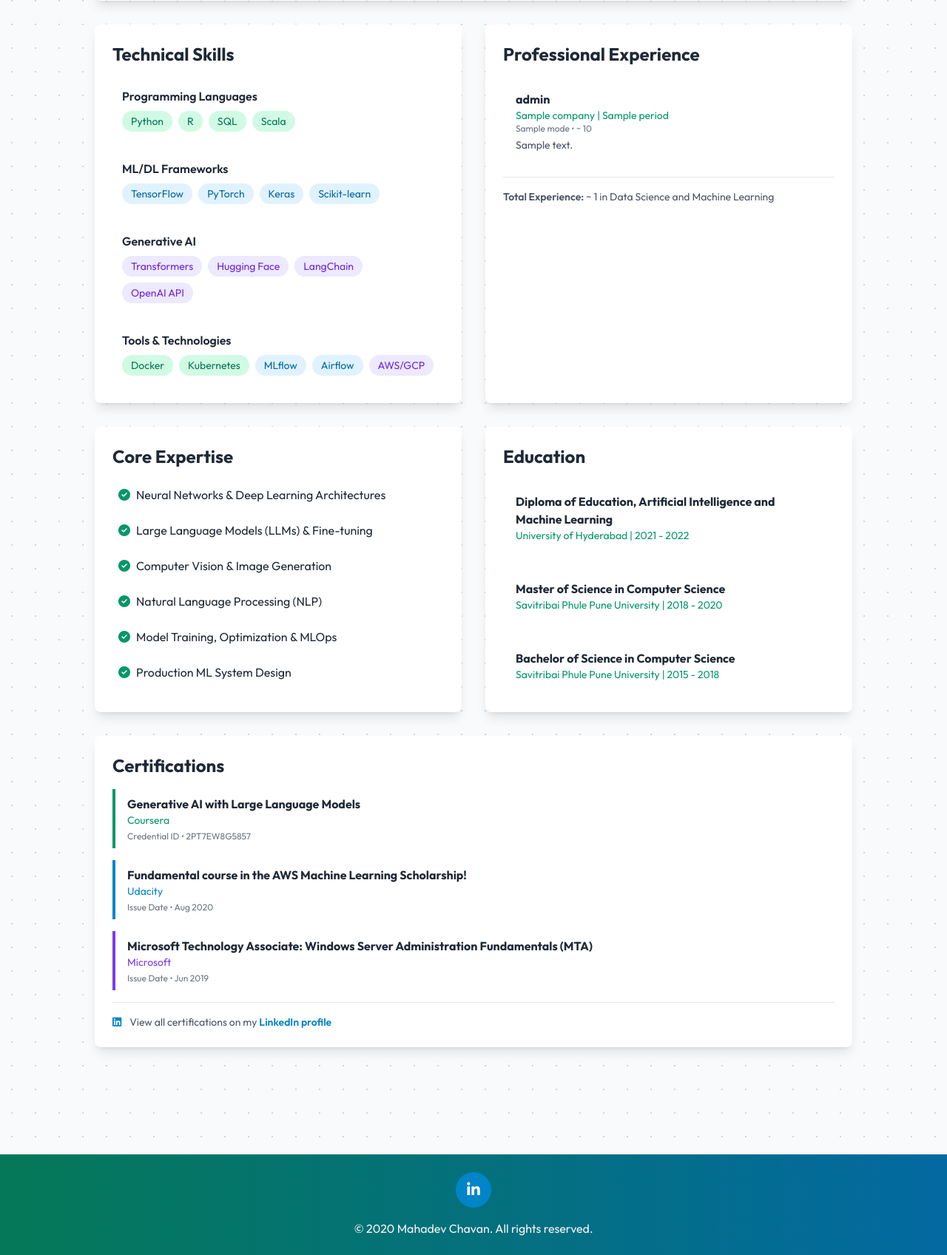
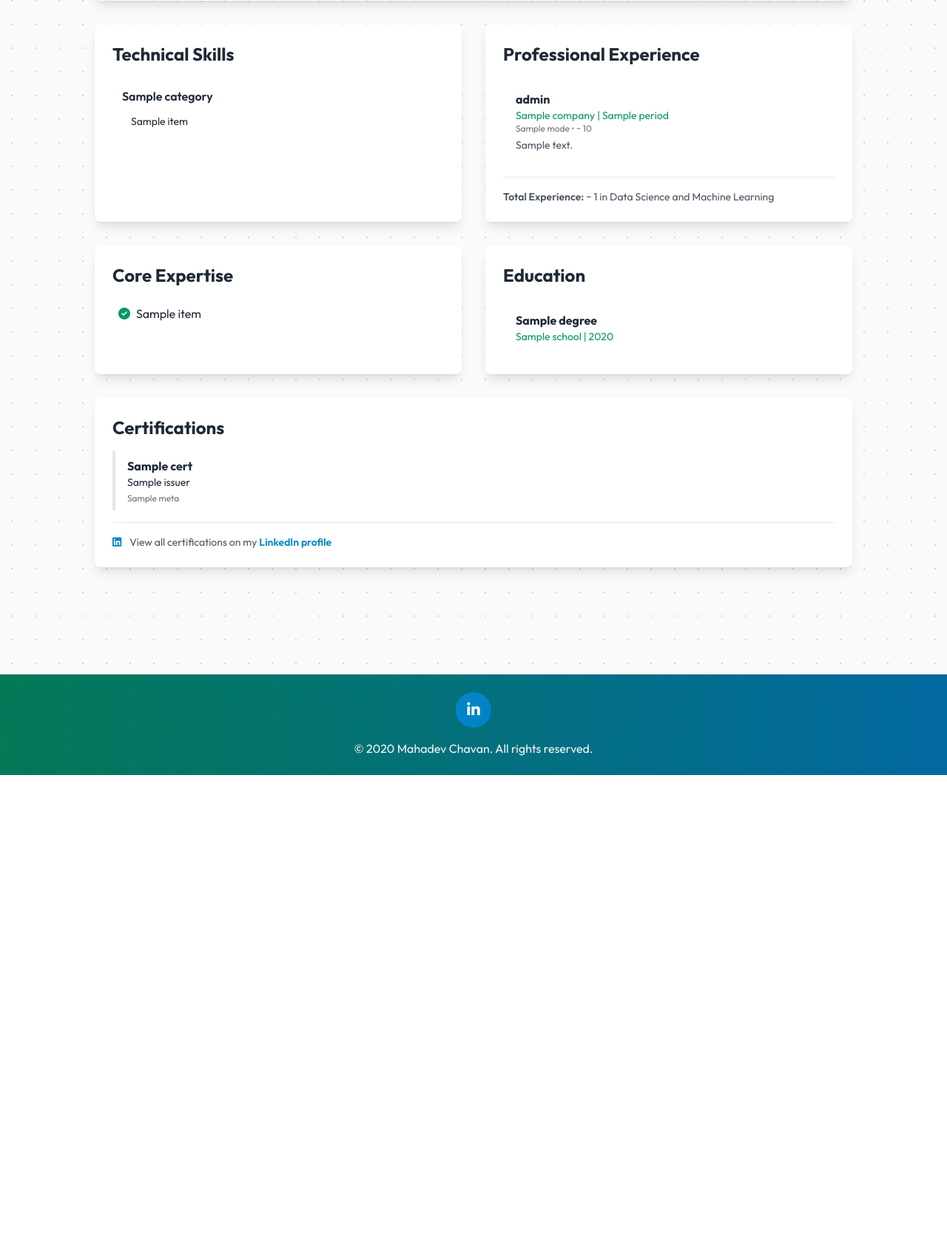
Before and after one commit to mahadevchavan/portfolio-website, a FastAPI app: template templates/about.html in a window 1280 px wide. Shown: the part 495-2192 px from the top of the page at 74% size. After the commit the page ends 1543 px from the top, so only its background shows below. Run offline with FastAPI, Linux system fonts and the light colour scheme; the template is opened without the code that fills it: most values are stand-ins (such as "Sample title", 1, 10 or a date in 2020); some libraries are stand-ins or nearby versions.

Commit message:
ADD added images for projects and code refactoring

```diff
--- a/main.py
+++ b/main.py
@@ -16,6 +16,9 @@
 import time
 import hmac
 from typing import Optional, Tuple
+
+from portfolio_data import get_projects, get_static_about_data, get_experience
+
 if os.getenv("VERCEL") is None:
     from dotenv import load_dotenv
     load_dotenv()
@@ -39,178 +42,10 @@
 # Templates
 templates = Jinja2Templates(directory="templates")
 
-def get_projects():
-    return [
-      {
-        'title': 'Large Language Model Fine-tuning Platform',
-        'category': 'Generative AI',
-        'cat_class': 'bg-green-100 text-green-800',
-        'desc': 'Developed an end-to-end platform for fine-tuning LLMs on custom datasets. Reduced training costs by 40% using LoRA adapters and quantization. The system supports GPT, BERT, and T5 variants with automated evaluation pipelines.',
-        'image': None, # Example: '/static/llm-dashboard.jpg'
-        'icon': 'fas fa-robot',
-        'gradient': 'from-blue-500 to-purple-600',
-        'tags': [
-          {'name': 'PyTorch', 'class': 'bg-purple-100 text-purple-800'},
-          {'name': 'Transformers', 'class': 'bg-purple-100 text-purple-800'},
-          {'name': 'Hugging Face', 'class': 'bg-purple-100 text-purple-800'},
-          {'name': 'AWS SageMaker', 'class': 'bg-purple-100 text-purple-800'},
-          {'name': 'Docker', 'class': 'bg-purple-100 text-purple-800'}
-        ],
-        'links': [
-          {'text': 'View Code →', 'url': '#', 'class': 'text-green-600 hover:text-green-700'},
-          {'text': 'Read Paper →', 'url': '#', 'class': 'text-blue-600 hover:text-blue-700'}
-        ]
-      },
-      {
-        'title': 'AI-Powered Image Generation System',
-        'category': 'Deep Learning',
-        'cat_class': 'bg-purple-100 text-purple-800',
-        'desc': 'Built a state-of-the-art image generation system using diffusion models and GANs. The system can generate high-quality images from text prompts with fine-grained control over style, composition, and artistic elements. Achieved FID score of 8.5 on benchmark datasets.',
-        'image': None,
-        'icon': 'fas fa-palette',
-        'gradient': 'from-green-500 to-teal-600',
-        'tags': [
-          {'name': 'TensorFlow', 'class': 'bg-purple-100 text-purple-800'},
-          {'name': 'Stable Diffusion', 'class': 'bg-purple-100 text-purple-800'},
-          {'name': 'GANs', 'class': 'bg-purple-100 text-purple-800'},
-          {'name': 'CUDA', 'class': 'bg-purple-100 text-purple-800'},
-          {'name': 'Flask API', 'class': 'bg-purple-100 text-purple-800'}
-        ],
-        'links': [
-          {'text': 'View Code →', 'url': '#', 'class': 'text-green-600 hover:text-green-700'},
-          {'text': 'Live Demo →', 'url': '#', 'class': 'text-blue-600 hover:text-blue-700'}
-        ]
-      },
-      {
-        'title': 'Real-time Predictive Analytics Platform',
-        'category': 'Machine Learning',
-        'cat_class': 'bg-green-100 text-green-800',
-        'desc': 'Designed a scalable ML platform processing 50k+ events per second with sub-10ms latency. The system leverages distributed computing for real-time predictions and includes an automated retraining framework that improved model freshness by 200%.',
-        'image': None,
-        'icon': 'fas fa-chart-line',
-        'gradient': 'from-green-500 to-blue-600',
-        'tags': [
-          {'name': 'Apache Spark', 'class': 'bg-green-100 text-green-800'},
-          {'name': 'Kafka', 'class': 'bg-green-100 text-green-800'},
-          {'name': 'XGBoost', 'class': 'bg-blue-100 text-blue-800'},
-          {'name': 'Kubernetes', 'class': 'bg-blue-100 text-blue-800'},
-          {'name': 'MLflow', 'class': 'bg-purple-100 text-purple-800'}
-        ],
-        'links': [
-          {'text': 'View Code →', 'url': '#', 'class': 'text-green-600 hover:text-green-700'},
-          {'text': 'Case Study →', 'url': '#', 'class': 'text-blue-600 hover:text-blue-700'}
-        ]
-      },
-      {
-        'title': 'Medical Image Analysis with Deep Learning',
-        'category': 'Computer Vision',
-        'cat_class': 'bg-blue-100 text-blue-800',
-        'desc': 'Developed a deep learning system for automated medical image analysis, achieving 94% diagnostic accuracy. The model uses CNNs and attention mechanisms to detect anomalies, reducing manual review time for radiologists by approximately 30%.',
-        'image': None,
-        'icon': 'fas fa-microscope',
-        'gradient': 'from-blue-500 to-purple-600',
-        'tags': [
-          {'name': 'PyTorch', 'class': 'bg-blue-100 text-blue-800'},
-          {'name': 'ResNet', 'class': 'bg-blue-100 text-blue-800'},
-          {'name': 'Vision Transformers', 'class': 'bg-purple-100 text-purple-800'},
-          {'name': 'DICOM', 'class': 'bg-purple-100 text-purple-800'},
-          {'name': 'Grad-CAM', 'class': 'bg-purple-100 text-purple-800'}
-        ],
-        'links': [
-          {'text': 'View Code →', 'url': '#', 'class': 'text-blue-600 hover:text-blue-700'},
-          {'text': 'Research Paper →', 'url': '#', 'class': 'text-purple-600 hover:text-purple-700'}
-        ]
-      },
-      {
-        'title': 'Intelligent Conversational AI Assistant',
-        'category': 'NLP',
-        'cat_class': 'bg-pink-100 text-pink-800',
-        'desc': 'Created an advanced conversational AI system using RAG (Retrieval-Augmented Generation). The assistant handles multi-turn conversations with context retention, reducing customer support ticket volume by 45% in pilot testing.',
-        'image': None,
-        'icon': 'fas fa-comments',
-        'gradient': 'from-purple-500 to-rose-600',
-        'tags': [
-          {'name': 'LangChain', 'class': 'bg-pink-100 text-pink-800'},
-          {'name': 'OpenAI GPT', 'class': 'bg-pink-100 text-pink-800'},
-          {'name': 'Vector DB', 'class': 'bg-pink-100 text-pink-800'},
-          {'name': 'FastAPI', 'class': 'bg-pink-100 text-pink-800'},
-          {'name': 'Redis', 'class': 'bg-pink-100 text-pink-800'}
-        ],
-        'links': [
-          {'text': 'View Code →', 'url': '#', 'class': 'text-green-600 hover:text-green-700'},
-          {'text': 'Try Demo →', 'url': '#', 'class': 'text-blue-600 hover:text-blue-700'}
-        ]
-      }
-    ]
-
-def get_static_about_data():
-    skills = [
-      {
-        'title': 'Programming Languages',
-        'items': [
-          {'name': 'Python', 'class': 'bg-emerald-100 text-emerald-700'},
-          {'name': 'R', 'class': 'bg-emerald-100 text-emerald-700'},
-          {'name': 'SQL', 'class': 'bg-emerald-100 text-emerald-700'},
-          {'name': 'Scala', 'class': 'bg-emerald-100 text-emerald-700'}
-        ]
-      },
-      {
-        'title': 'ML/DL Frameworks',
-        'items': [
-          {'name': 'TensorFlow', 'class': 'bg-sky-100 text-sky-700'},
-          {'name': 'PyTorch', 'class': 'bg-sky-100 text-sky-700'},
-          {'name': 'Keras', 'class': 'bg-sky-100 text-sky-700'},
-          {'name': 'Scikit-learn', 'class': 'bg-sky-100 text-sky-700'}
-        ]
-      },
-      {
-        'title': 'Generative AI',
-        'items': [
-          {'name': 'Transformers', 'class': 'bg-violet-100 text-violet-700'},
-          {'name': 'Hugging Face', 'class': 'bg-violet-100 text-violet-700'},
-          {'name': 'LangChain', 'class': 'bg-violet-100 text-violet-700'},
-          {'name': 'OpenAI API', 'class': 'bg-violet-100 text-violet-700'}
-        ]
-      },
-      {
-        'title': 'Tools & Technologies',
-        'items': [
-          {'name': 'Docker', 'class': 'bg-emerald-100 text-emerald-700'},
-          {'name': 'Kubernetes', 'class': 'bg-emerald-100 text-emerald-700'},
-          {'name': 'MLflow', 'class': 'bg-sky-100 text-sky-700'},
-          {'name': 'Airflow', 'class': 'bg-sky-100 text-sky-700'},
-          {'name': 'AWS/GCP', 'class': 'bg-violet-100 text-violet-700'}
-        ]
-      }
-    ]
-
-    expertise = [
-      'Neural Networks & Deep Learning Architectures',
-      'Large Language Models (LLMs) & Fine-tuning',
-      'Computer Vision & Image Generation',
-      'Natural Language Processing (NLP)',
-      'Model Training, Optimization & MLOps',
-      'Production ML System Design'
-    ]
-
-    education = [
-      {'degree': 'Diploma of Education, Artificial Intelligence and Machine Learning', 'school': 'University of Hyderabad', 'year': '2021 - 2022'},
-      {'degree': 'Master of Science in Computer Science', 'school': 'Savitribai Phule Pune University', 'year': '2018 - 2020'},
-      {'degree': 'Bachelor of Science in Computer Science', 'school': 'Savitribai Phule Pune University', 'year': '2015 - 2018'}
-    ]
-
-    certifications = [
-      {'name': 'Generative AI with Large Language Models', 'issuer': 'Coursera', 'date': 'August 28, 2025', 'meta': 'Credential ID • 2PT7EW8G5857', 'color': 'emerald'},
-      {'name': 'Fundamental course in the AWS Machine Learning Scholarship!', 'issuer': 'Udacity', 'date': 'Aug 2020', 'meta': 'Issue Date • Aug 2020', 'color': 'sky'},
-      {'name': 'Microsoft Technology Associate: Windows Server Administration Fundamentals (MTA)', 'issuer': 'Microsoft', 'date': 'Jun 2019', 'meta': 'Issue Date • Jun 2019', 'color': 'violet'}
-    ]
-
-    return skills, expertise, education, certifications
-
 @app.get("/", response_class=HTMLResponse)
 async def read_root(request: Request):
     projects = get_projects()
-    experience, total_experience = calculate_experience()
+    experience, total_experience = get_experience()
     skills, expertise, education, certifications = get_static_about_data()
 
     return templates.TemplateResponse("index.html", {
@@ -225,133 +60,19 @@
         "certifications": certifications
     })
 
-def calculate_experience():
-    experience = [
-      {
-        'role': 'Data Science Engineer',
-        'company': 'KSolves India Limited, Pune',
-        'period': 'April 2024 - Present',
-        'start_date': '2024-04-01',
-        'end_date': 'Current',
-        'mode': 'Hybrid Mode',
-        'desc': """
-<ul class="list-disc pl-4 space-y-4 mt-2">
-    <li>
-        <span class="font-bold text-gray-900">ML-Powered Automation (Salesforce):</span> Engineered an end-to-end machine learning ticket routing system integrated with Salesforce. Designed custom feature engineering logic to evaluate ticket complexity, resolution trends, and engineer efficiency.
-        <div class="mt-1 text-emerald-700 font-medium text-sm">Impact: Achieved a ~60% reduction in manual intervention, drastically improving service response times and customer satisfaction.</div>
-    </li>
-    <li>
-        <span class="font-bold text-gray-900">NLP & Search Systems:</span> Built an automated backend system using Python, Pandas, and advanced NLP (similarity search) to precisely match customer requirements with relevant inventory materials.
-        <div class="mt-1 text-emerald-700 font-medium text-sm">Impact: Streamlined material quantity estimation, reducing manual effort by ~75% while increasing decision accuracy.</div>
-    </li>
-    <li>
-        <span class="font-bold text-gray-900">Computer Vision Solutions:</span> Developed a real-time Computer Vision POC for applicant monitoring. Leveraged facial landmarks, gaze estimation, and geometric analysis to track eye movement and attention during coding assessments.
-    </li>
-    <li>
-        <span class="font-bold text-gray-900">Predictive Analytics:</span> Built and deployed an AI-powered predictive maintenance model for enterprise HVAC systems, enabling proactive monitoring and significant operational efficiency improvements for the client.
-    </li>
-    <li>
-        <span class="font-bold text-gray-900">MLOps & Deployment:</span> Collaborated across teams to deploy, maintain, and scale production-ready AI solutions using Docker and custom data ingestion pipelines (XML-RPC APIs).
-    </li>
-</ul>
-<div class="mt-4 flex flex-wrap gap-2 border-t border-gray-100 pt-3">
-    <span class="bg-gray-100 text-gray-800 text-xs px-2 py-1 rounded font-semibold">Salesforce</span>
-    <span class="bg-gray-100 text-gray-800 text-xs px-2 py-1 rounded font-semibold">ML Automation</span>
-    <span class="bg-gray-100 text-gray-800 text-xs px-2 py-1 rounded font-semibold">NLP</span>
-    <span class="bg-gray-100 text-gray-800 text-xs px-2 py-1 rounded font-semibold">Python</span>
-    <span class="bg-gray-100 text-gray-800 text-xs px-2 py-1 rounded font-semibold">Computer Vision</span>
-    <span class="bg-gray-100 text-gray-800 text-xs px-2 py-1 rounded font-semibold">Predictive Analytics</span>
-    <span class="bg-gray-100 text-gray-800 text-xs px-2 py-1 rounded font-semibold">MLOps</span>
-    <span class="bg-gray-100 text-gray-800 text-xs px-2 py-1 rounded font-semibold">Docker</span>
-</div>
-"""
-      },
-      {
-        'role': 'Trainee Engineer',
-        'company': 'Neosoft Technologies',
-        'period': 'May 2022 - January 2023',
-        'start_date': '2022-05-01',
-        'end_date': '2023-01-31',
-        'mode': '',
-        'desc': """
-<ul class="list-disc pl-4 space-y-4 mt-2">
-    <li>
-        Conducted comprehensive exploratory data analysis (EDA) using Pandas, SQL, and Matplotlib to extract actionable business insights.
-    </li>
-    <li>
-        Developed and trained Computer Vision models for image processing tasks, utilizing OpenCV and CNN architectures.
-    </li>
-    <li>
-        Supported the end-to-end machine learning lifecycle, from initial data preparation to model training and performance evaluation.
-    </li>
-</ul>
-<div class="mt-4 flex flex-wrap gap-2 border-t border-gray-100 pt-3">
-    <span class="bg-gray-100 text-gray-800 text-xs px-2 py-1 rounded font-semibold">EDA</span>
-    <span class="bg-gray-100 text-gray-800 text-xs px-2 py-1 rounded font-semibold">Pandas</span>
-    <span class="bg-gray-100 text-gray-800 text-xs px-2 py-1 rounded font-semibold">SQL</span>
-    <span class="bg-gray-100 text-gray-800 text-xs px-2 py-1 rounded font-semibold">Computer Vision</span>
-    <span class="bg-gray-100 text-gray-800 text-xs px-2 py-1 rounded font-semibold">OpenCV</span>
-    <span class="bg-gray-100 text-gray-800 text-xs px-2 py-1 rounded font-semibold">CNN</span>
-    <span class="bg-gray-100 text-gray-800 text-xs px-2 py-1 rounded font-semibold">ML Lifecycle</span>
-</div>
-"""
-      },
-      {
-        'role': 'Data Science Intern',
-        'company': 'Sciffer Analytics Pte Ltd',
-        'period': 'May 2021 - Aug 2021',
-        'start_date': '2021-05-01',
-        'end_date': '2021-08-31',
-        'mode': 'Remote',
-        'desc': """
-<ul class="list-disc pl-4 space-y-4 mt-2">
-    <li>
-        Sourced, curated, and annotated large-scale, complex datasets to directly support the training of Computer Vision models.
-    </li>
-    <li>
-        Supervised a 5-person data annotation team during interim periods, ensuring workflow continuity, task delegation, and strict data quality standards.
-    </li>
-</ul>
-<div class="mt-4 flex flex-wrap gap-2 border-t border-gray-100 pt-3">
-    <span class="bg-gray-100 text-gray-800 text-xs px-2 py-1 rounded font-semibold">Data Annotation</span>
-    <span class="bg-gray-100 text-gray-800 text-xs px-2 py-1 rounded font-semibold">Computer Vision</span>
-    <span class="bg-gray-100 text-gray-800 text-xs px-2 py-1 rounded font-semibold">Team Supervision</span>
-    <span class="bg-gray-100 text-gray-800 text-xs px-2 py-1 rounded font-semibold">Data Quality</span>
-    <span class="bg-gray-100 text-gray-800 text-xs px-2 py-1 rounded font-semibold">Workflow Management</span>
-</div>
-"""
-      }
-    ]
-
-    total_months = 0
-    for job in experience:
-        start = datetime.strptime(job['start_date'], "%Y-%m-%d")
-        if job['end_date'] == "Current":
-            end = datetime.now()
-        else:
-            end = datetime.strptime(job['end_date'], "%Y-%m-%d")
-
-        months = (end.year - start.year) * 12 + (end.month - start.month) + 1
-        total_months += months
-
-        years = months // 12
-        rem_months = months % 12
-        job['duration'] = f"{years}.{rem_months} years" if years > 0 else f"{rem_months} months"
-
-    total_years = total_months // 12
-    total_rem_months = total_months % 12
-    total_experience = f"{total_years}.{total_rem_months} years"
-
-    return experience, total_experience
-
 @app.get("/about", response_class=HTMLResponse)
 async def about_page(request: Request):
-    experience_data, total_exp = calculate_experience()
+    experience_data, total_exp = get_experience()
+    skills, expertise, education, certifications = get_static_about_data()
     return templates.TemplateResponse("about.html", {
         "request": request,
         "year": datetime.now().year,
         "experience": experience_data,
-        "total_experience": total_exp
+        "total_experience": total_exp,
+        "skills": skills,
+        "expertise": expertise,
+        "education": education,
+        "certifications": certifications
     })
 
 @app.get("/projects", response_class=HTMLResponse)
--- a/templates/about.html
+++ b/templates/about.html
@@ -3,66 +3,6 @@
 {% set active_page = "about" %}
 
 {% block content %}
-{% set skills = [
-  {
-    'title': 'Programming Languages',
-    'items': [
-      {'name': 'Python', 'class': 'bg-emerald-100 text-emerald-700'},
-      {'name': 'R', 'class': 'bg-emerald-100 text-emerald-700'},
-      {'name': 'SQL', 'class': 'bg-emerald-100 text-emerald-700'},
-      {'name': 'Scala', 'class': 'bg-emerald-100 text-emerald-700'}
-    ]
-  },
-  {
-    'title': 'ML/DL Frameworks',
-    'items': [
-      {'name': 'TensorFlow', 'class': 'bg-sky-100 text-sky-700'},
-      {'name': 'PyTorch', 'class': 'bg-sky-100 text-sky-700'},
-      {'name': 'Keras', 'class': 'bg-sky-100 text-sky-700'},
-      {'name': 'Scikit-learn', 'class': 'bg-sky-100 text-sky-700'}
-    ]
-  },
-  {
-    'title': 'Generative AI',
-    'items': [
-      {'name': 'Transformers', 'class': 'bg-violet-100 text-violet-700'},
-      {'name': 'Hugging Face', 'class': 'bg-violet-100 text-violet-700'},
-      {'name': 'LangChain', 'class': 'bg-violet-100 text-violet-700'},
-      {'name': 'OpenAI API', 'class': 'bg-violet-100 text-violet-700'}
-    ]
-  },
-  {
-    'title': 'Tools & Technologies',
-    'items': [
-      {'name': 'Docker', 'class': 'bg-emerald-100 text-emerald-700'},
-      {'name': 'Kubernetes', 'class': 'bg-emerald-100 text-emerald-700'},
-      {'name': 'MLflow', 'class': 'bg-sky-100 text-sky-700'},
-      {'name': 'Airflow', 'class': 'bg-sky-100 text-sky-700'},
-      {'name': 'AWS/GCP', 'class': 'bg-violet-100 text-violet-700'}
-    ]
-  }
-] %}
-
-{% set expertise = [
-  'Neural Networks & Deep Learning Architectures',
-  'Large Language Models (LLMs) & Fine-tuning',
-  'Computer Vision & Image Generation',
-  'Natural Language Processing (NLP)',
-  'Model Training, Optimization & MLOps',
-  'Production ML System Design'
-] %}
-
-{% set education = [
-  {'degree': 'Diploma of Education, Artificial Intelligence and Machine Learning', 'school': 'University of Hyderabad', 'year': '2021 - 2022'},
-  {'degree': 'Master of Science in Computer Science', 'school': 'Savitribai Phule Pune University', 'year': '2018 - 2020'},
-  {'degree': 'Bachelor of Science in Computer Science', 'school': 'Savitribai Phule Pune University', 'year': '2015 - 2018'}
-] %}
-
-{% set certifications = [
-  {'name': 'Generative AI with Large Language Models', 'issuer': 'Coursera', 'date': 'August 28, 2025', 'meta': 'Credential ID • 2PT7EW8G5857', 'color': 'emerald'},
-  {'name': 'Fundamental course in the AWS Machine Learning Scholarship!', 'issuer': 'Udacity', 'date': 'Aug 2020', 'meta': 'Issue Date • Aug 2020', 'color': 'sky'},
-  {'name': 'Microsoft Technology Associate: Windows Server Administration Fundamentals (MTA)', 'issuer': 'Microsoft', 'date': 'Jun 2019', 'meta': 'Issue Date • Jun 2019', 'color': 'violet'}
-] %}
 
 <div class="container mx-auto px-4 py-16">
   <div class="max-w-5xl mx-auto">
@@ -153,9 +93,9 @@
       <h3 class="text-2xl font-bold text-gray-800 mb-4">Certifications</h3>
       <div class="space-y-4">
         {% for cert in certifications %}
-        <div class="border-l-4 border-{{ cert.color }}-600 pl-4 py-2 transition-all duration-300 hover:bg-{{ cert.color }}-50 hover:pl-6 hover:shadow-sm rounded-r-lg">
+        <div class="border-l-4 {{ cert.border_class }} pl-4 py-2 transition-all duration-300 {{ cert.bg_hover }} hover:pl-6 hover:shadow-sm rounded-r-lg">
           <h4 class="font-bold text-gray-800">{{ cert.name }}</h4>
-          <p class="text-{{ cert.color }}-600 text-sm">{{ cert.issuer }}</p>
+          <p class="{{ cert.text_class }} text-sm">{{ cert.issuer }}</p>
           <p class="text-gray-500 text-xs mt-1">{{ cert.meta|safe }}</p>
         </div>
         {% endfor %}
--- a/templates/index.html
+++ b/templates/index.html
@@ -156,10 +156,10 @@
           <h2 class="text-3xl font-bold text-gray-800 mb-8">Certifications</h2>
           <div class="space-y-3">
             {% for cert in certifications %}
-            <div class="bg-white rounded-lg shadow p-4 border-l-4 border-{{ cert.color }}-600">
+            <div class="bg-white rounded-lg shadow p-4 border-l-4 {{ cert.border_class }}">
               <h4 class="font-bold text-gray-800 text-sm">{{ cert.name }}</h4>
               <div class="flex justify-between items-center mt-1">
-                <p class="text-{{ cert.color }}-600 text-xs">{{ cert.issuer }}</p>
+                <p class="{{ cert.text_class }} text-xs">{{ cert.issuer }}</p>
                 <p class="text-gray-400 text-xs">{{ cert.date }}</p>
               </div>
             </div>
```
Also changed, not shown: portfolio_data.py (added, +329 -0 lines), static/project_analytics.png (added), static/project_chat.png (added), static/project_image_gen.png (added), static/project_llm.png (added), static/project_medical.png (added).
